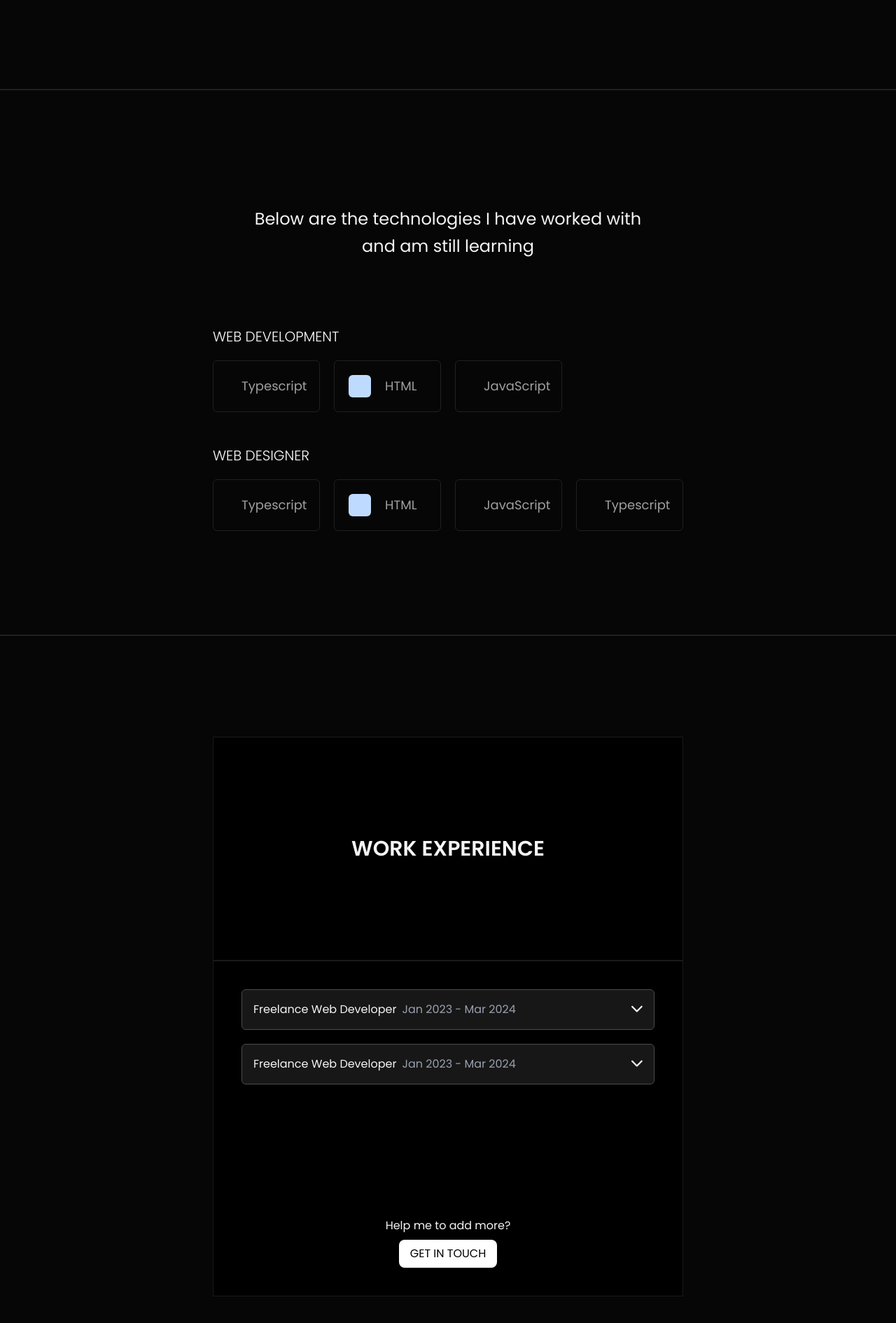
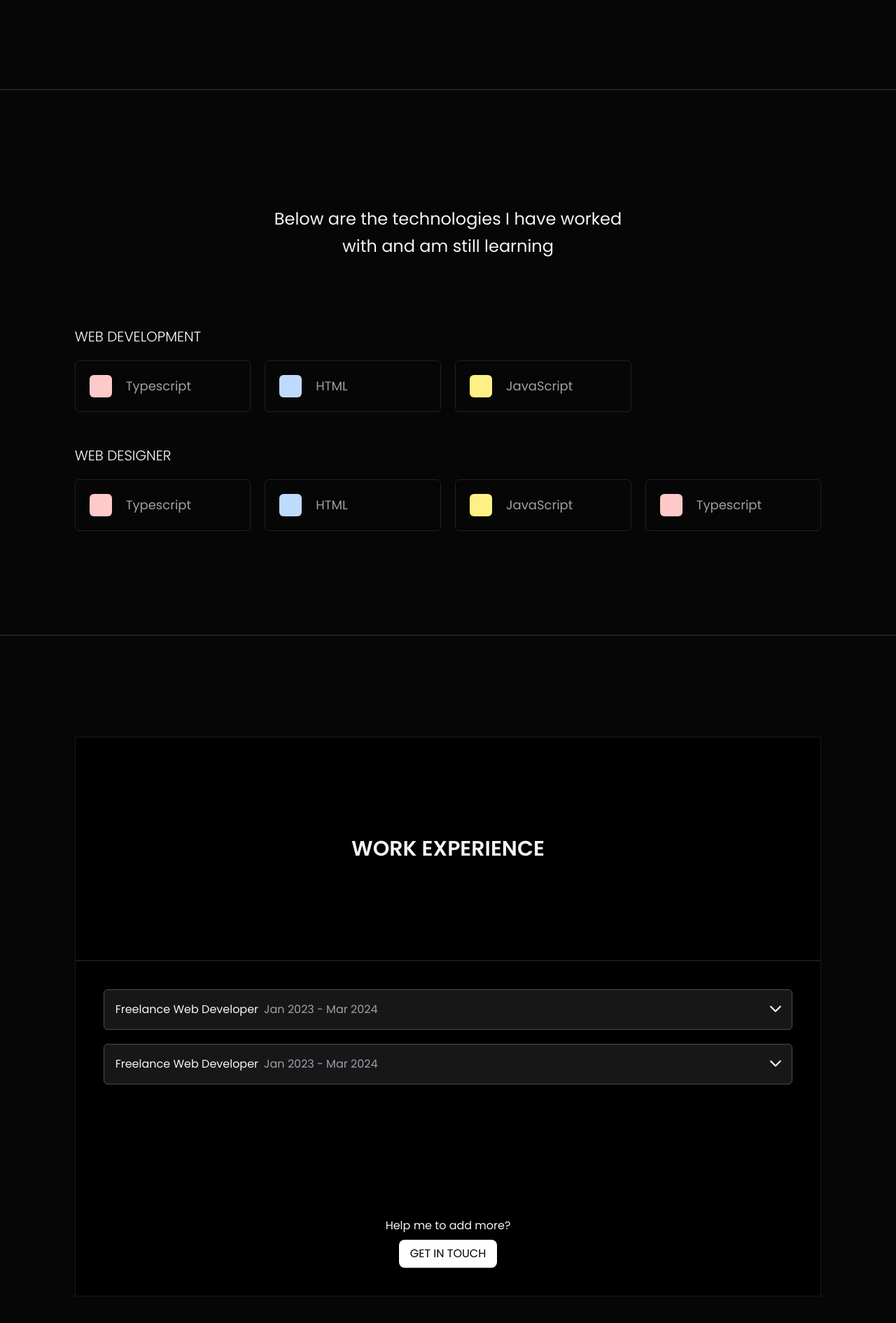
Before and after one commit to wilhelmusolejr/portfolivio-v2, a React (Vite) app: page /about in a window 1280 px wide. Shown: the part 2036-3927 px from the top of the page at 70% size. Built offline with nearby package versions, Linux system fonts and the light colour scheme.

Commit message:
remove extra classes

```diff
--- a/src/pages/About.jsx
+++ b/src/pages/About.jsx
@@ -138,8 +138,8 @@ export default function About() {
       <SectionLine />
 
       {/* TECHNOLOGIES */}
-      <div className="container mx-auto mt-36 w-10/12 max-w-2xl py-5">
-        <h2 className="mb-24 text-center text-xl leading-relaxed md:mx-auto md:w-10/12 md:text-2xl">
+      <div className="container mx-auto mt-36 w-10/12 py-5">
+        <h2 className="mb-24 max-w-lg text-center text-xl leading-relaxed md:mx-auto md:w-10/12 md:text-2xl">
           Below are the technologies I have worked with and am still learning
         </h2>
 
@@ -174,7 +174,7 @@ export default function About() {
       <SectionLine />
 
       {/* WORK EXPERIENCE */}
-      <div className="container mx-auto mt-36 w-10/12 max-w-2xl bg-red-100">
+      <div className="container mx-auto mt-36 w-10/12 bg-red-100">
         {/* LEFT */}
         <div className="border-border-superlight flex h-[40vh] items-center justify-center border-1 bg-black text-center">
           <h2 className="text-2xl font-semibold uppercase md:text-3xl">
```
